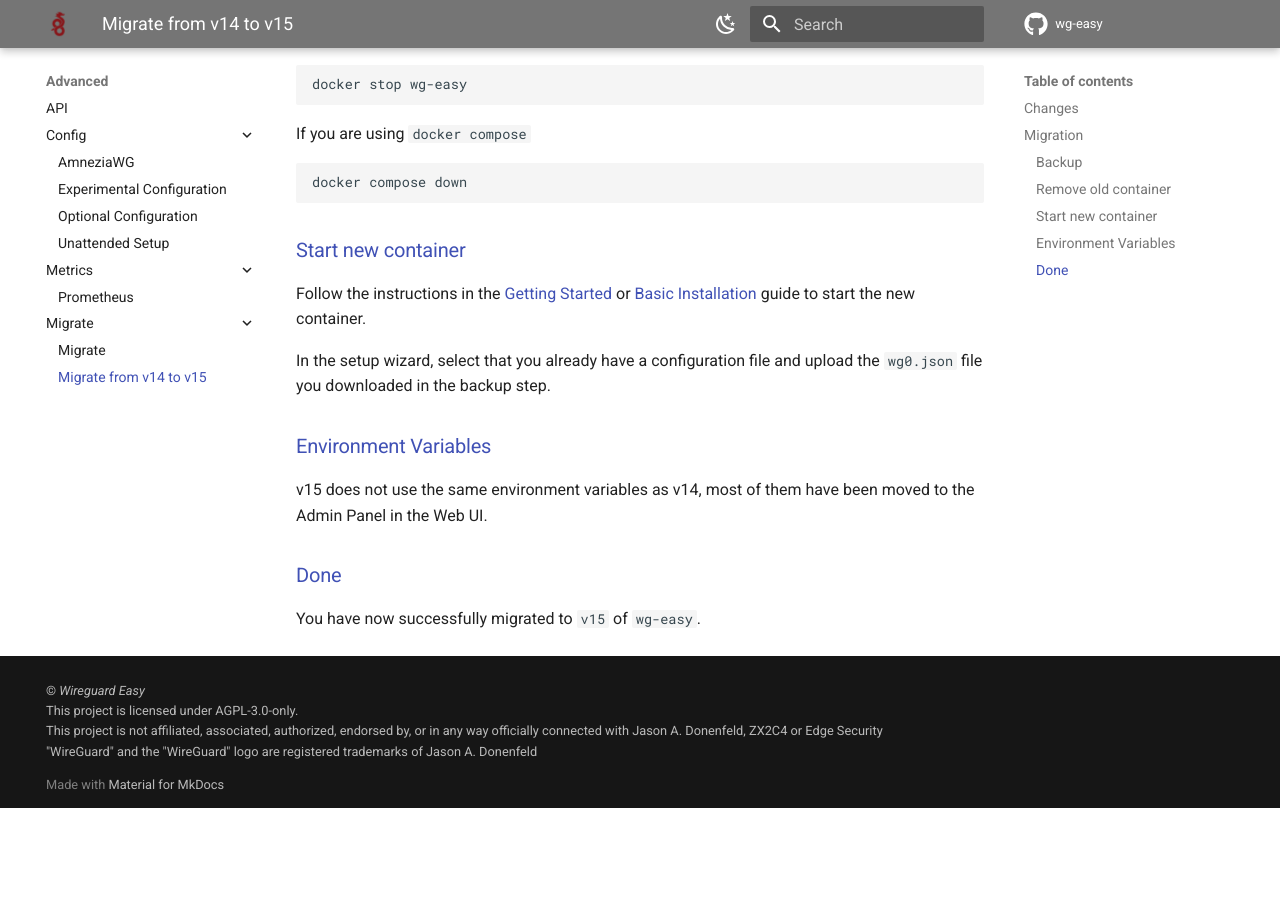
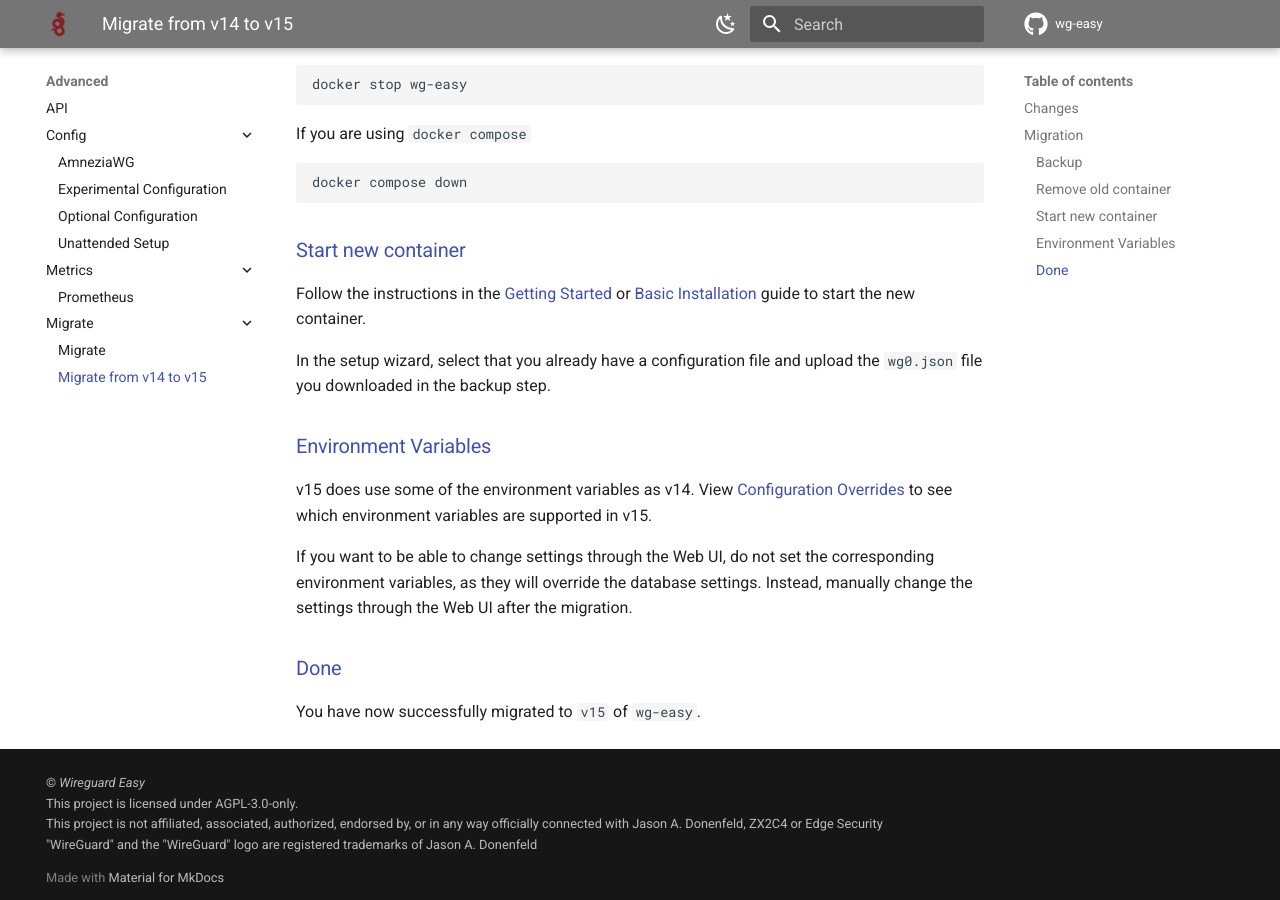
Before and after one commit to wg-easy/wg-easy, an MkDocs documentation site: the page built from docs/content/advanced/migrate/from-14-to-15.md, in a window 1280 px wide and 900 px high, scrolled down 939 px. Built offline with MkDocs 1.6.1 and Material for MkDocs 9.7.7, drawn with Linux system fonts in a browser that asks for light colours; comment, search, counter and statistics services are not loaded; the version menu is left out; before the commit the page ends 1747 px from its top, so only the background shows below that.

Commit message:
update migration guide

```diff
--- a/docs/content/advanced/migrate/from-14-to-15.md
+++ b/docs/content/advanced/migrate/from-14-to-15.md
@@ -51,7 +51,9 @@
 
 ### Environment Variables
 
-v15 does not use the same environment variables as v14, most of them have been moved to the Admin Panel in the Web UI.
+v15 does use some of the environment variables as v14. View [Configuration Overrides](../config/optional-config.md#configuration-overrides) to see which environment variables are supported in v15.
+
+If you want to be able to change settings through the Web UI, do not set the corresponding environment variables, as they will override the database settings. Instead, manually change the settings through the Web UI after the migration.
 
 ### Done
 
```
